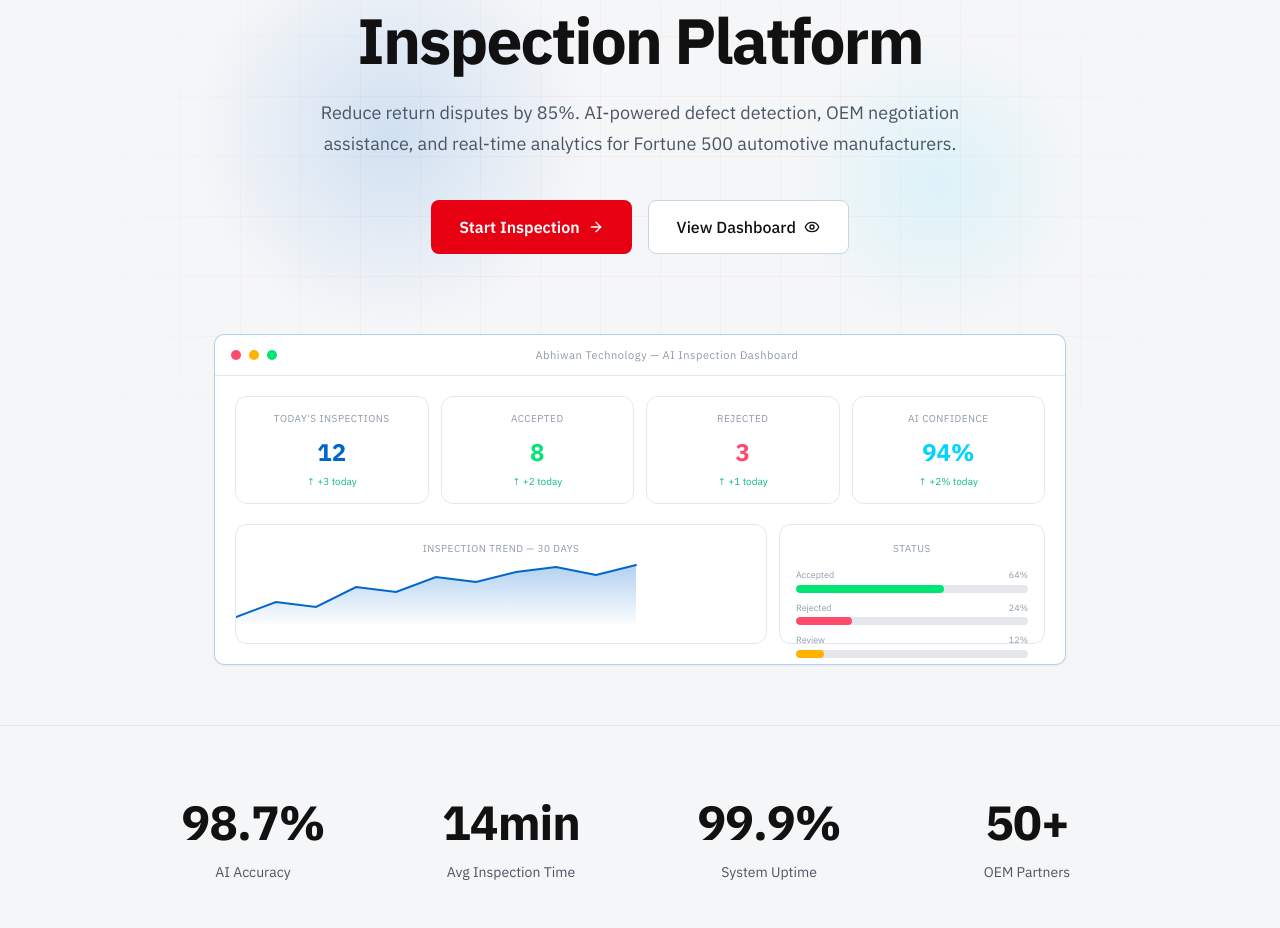
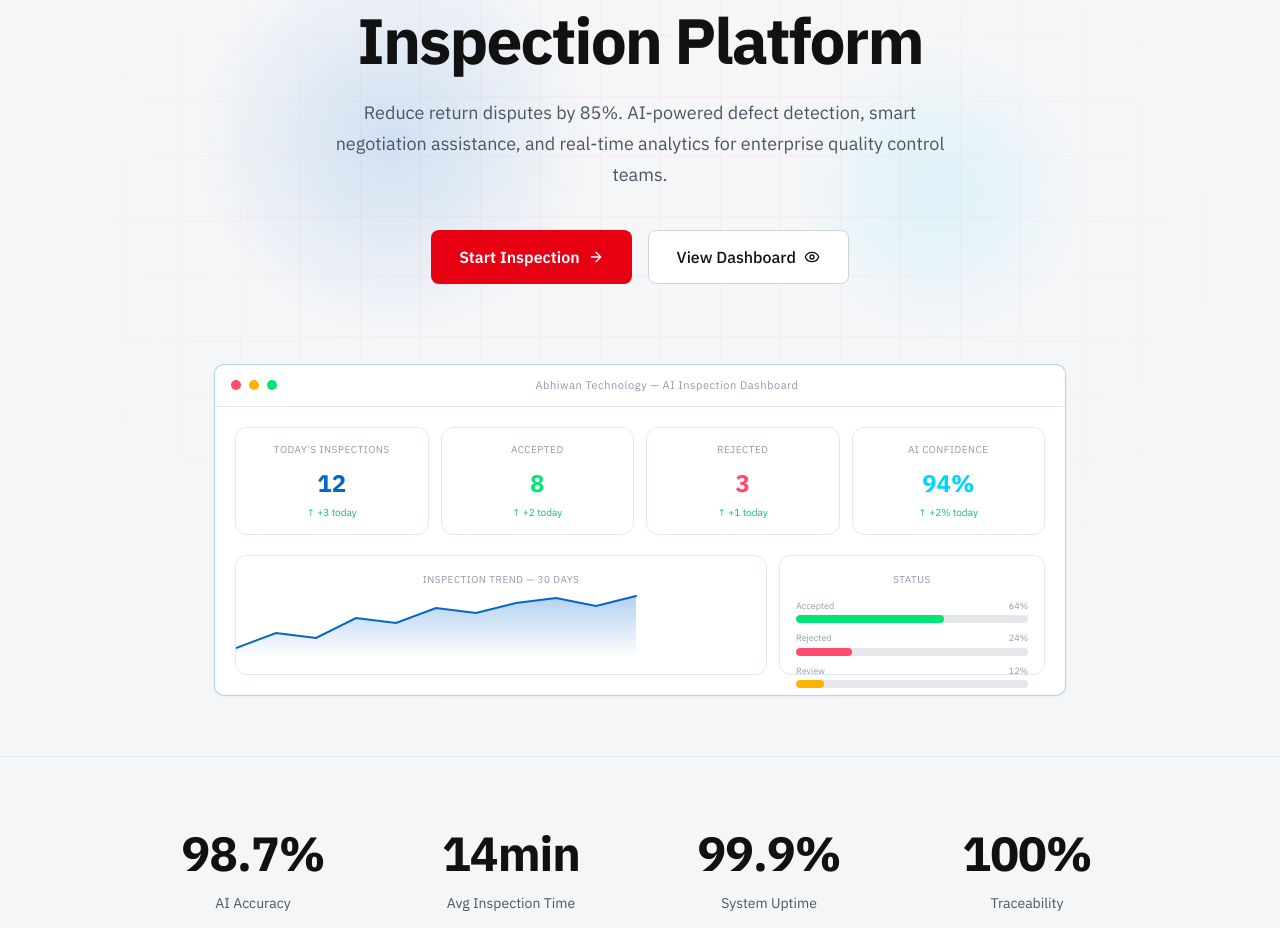
Before and after one commit to vanshikasoni22/mitsubishi-inspectionBOT, a Next.js app in the folder frontend/: page / in a window 1280 px wide. Shown: the part 264-1192 px from the top of the page. Built offline with nearby package versions, Linux system fonts and the light colour scheme; no server answers.

Commit message:
refactor: remove 50+ OEM Partners stat and remaining OEM references from landing page, login page, and admin panel

```diff
--- a/frontend/src/app/(dashboard)/admin/page.tsx
+++ b/frontend/src/app/(dashboard)/admin/page.tsx
@@ -145,7 +145,7 @@ export default function AdminPanelPage() {
         <div className="tabs" style={{ marginBottom: 24, width: 'fit-content' }}>
           {[
             { id: 'users', label: 'User Management', icon: Users },
-            { id: 'oems', label: 'OEM Partners', icon: Building },
+            { id: 'oems', label: 'Client Partners', icon: Building },
             { id: 'suppliers', label: 'Suppliers', icon: Truck },
             { id: 'approvals', label: 'Inspection Approvals', icon: Shield },
             { id: 'logs', label: 'Audit Logs', icon: Activity },
@@ -220,10 +220,10 @@ export default function AdminPanelPage() {
           {/* OEM PARTNERS */}
           {activeTab === 'oems' && (
             <div>
-              <div style={{ display: 'flex', justifyContent: 'space-between', alignItems: 'center', marginBottom: 20 }}>
-                <h3 style={{ fontSize: 16, fontWeight: 700 }}>OEM Partners</h3>
+              <div style={{ display: 'flex', alignItems: 'center', justifyContent: 'space-between', marginBottom: 16 }}>
+                <h3 style={{ fontSize: 16, fontWeight: 700 }}>Client Partners</h3>
                 <button onClick={() => setOemFormOpen(true)} className="btn-primary" style={{ padding: '8px 16px', fontSize: 13 }}>
-                  <PlusCircle size={14} /> Add OEM
+                  <PlusCircle size={14} /> Add Client Partner
                 </button>
               </div>
 
@@ -557,10 +557,10 @@ export default function AdminPanelPage() {
         {oemFormOpen && (
           <div style={{ position: 'fixed', inset: 0, background: 'rgba(0,0,0,0.6)', display: 'flex', alignItems: 'center', justifyContent: 'center', zIndex: 1000 }}>
             <div className="glass-card" style={{ width: 400, padding: 24, position: 'relative' }}>
-              <h3 style={{ fontSize: 16, fontWeight: 700, marginBottom: 16 }}>Create OEM Partner</h3>
-              <div style={{ display: 'flex', flexDirection: 'column', gap: 12 }}>
+              <h3 style={{ fontSize: 16, fontWeight: 700, marginBottom: 16 }}>Create Client Partner</h3>
+              <div style={{ display: 'flex', flexDirection: 'column', gap: 14 }}>
                 <div>
-                  <label className="label">OEM Name</label>
+                  <label className="label">Client Name</label>
                   <input className="input" type="text" value={oemForm.name} onChange={e => setOemForm({ ...oemForm, name: e.target.value })} />
                 </div>
                 <div>
--- a/frontend/src/app/(dashboard)/inspection/[id]/page.tsx
+++ b/frontend/src/app/(dashboard)/inspection/[id]/page.tsx
@@ -366,7 +366,7 @@ export default function InspectionDetailPage() {
                   <div style={{ marginBottom: 20 }}>
                     <div style={{ fontSize: 12, color: 'var(--text-muted)', marginBottom: 12, textTransform: 'uppercase', letterSpacing: '0.05em' }}>Liability Distribution</div>
                     {[
-                      { label: 'OEM Liability', pct: ai.oemLiability, color: '#0066CC' },
+                      { label: 'Manufacturer Liability', pct: ai.oemLiability, color: '#0066CC' },
                       { label: 'Customer Liability', pct: ai.customerLiability, color: '#FFB300' },
                       { label: 'Transport Liability', pct: ai.transportLiability, color: '#00D4FF' },
                     ].map((l, i) => (
@@ -539,7 +539,7 @@ export default function InspectionDetailPage() {
 
             {/* Quick questions */}
             <div style={{ padding: '0 12px 8px', display: 'flex', gap: 6, overflowX: 'auto' }}>
-              {['Why rejected?', 'What caused this?', 'What to tell OEM?', 'Severity level?'].map(q => (
+              {['Why rejected?', 'What caused this?', 'What to present in negotiation?', 'Severity level?'].map(q => (
                 <button key={q} onClick={() => { setChatInput(q); }}
                   style={{ flexShrink: 0, fontSize: 11, padding: '4px 10px', borderRadius: 12, background: 'rgba(0,102,204,0.15)', border: '1px solid rgba(0,102,204,0.25)', color: 'var(--primary-light)', cursor: 'pointer', fontWeight: 600 }}>
                   {q}
--- a/frontend/src/app/login/page.tsx
+++ b/frontend/src/app/login/page.tsx
@@ -81,7 +81,7 @@ export default function LoginPage() {
           {[
             { icon: '🧠', text: 'AI defect detection with 98.7% accuracy' },
             { icon: '📋', text: 'Professional PDF reports with QR codes' },
-            { icon: '💬', text: 'OEM negotiation assistant & talking points' },
+            { icon: '💬', text: 'Smart negotiation assistant & talking points' },
             { icon: '📊', text: 'Real-time analytics and supplier comparison' },
           ].map((f, i) => (
             <motion.div key={i} initial={{ opacity: 0, x: -20 }} animate={{ opacity: 1, x: 0 }} transition={{ delay: 0.3 + i * 0.1 }}
--- a/frontend/src/app/page.tsx
+++ b/frontend/src/app/page.tsx
@@ -9,7 +9,7 @@ import {
 const features = [
   { icon: Brain, title: 'AI Damage Detection', desc: 'Multi-defect detection with bounding boxes and confidence scoring powered by computer vision.', color: '#0066CC' },
   { icon: FileText, title: 'Inspection Reports', desc: 'Professional PDF reports with digital signatures, QR codes, and audit trails.', color: '#00D4FF' },
-  { icon: Zap, title: 'OEM Negotiation', desc: 'AI-powered negotiation assistant with liability attribution and talking points.', color: '#00E676' },
+  { icon: Zap, title: 'Smart Negotiation', desc: 'AI-powered negotiation assistant with liability attribution and talking points.', color: '#00E676' },
   { icon: BarChart3, title: 'Smart Analytics', desc: 'Real-time dashboards with supplier comparison, damage trends, and KPI tracking.', color: '#FFB300' },
   { icon: Shield, title: 'Role-Based Access', desc: 'Granular permissions for Admins, Supervisors, and Inspectors with audit logging.', color: '#BB86FC' },
   { icon: Activity, title: 'Risk Scoring', desc: 'Risk prediction and impact analysis based on defect severity.', color: '#FF4B6B' },
@@ -26,7 +26,7 @@ const stats = [
   { value: '98.7%', label: 'AI Accuracy' },
   { value: '14min', label: 'Avg Inspection Time' },
   { value: '99.9%', label: 'System Uptime' },
-  { value: '50+', label: 'OEM Partners' },
+  { value: '100%', label: 'Traceability' },
 ];
 
 export default function LandingPage() {
@@ -115,8 +115,8 @@ export default function LandingPage() {
             transition={{ delay: 0.4 }}
             style={{ fontSize: 18, color: 'var(--text-secondary)', lineHeight: 1.7, maxWidth: 640, margin: '0 auto 40px' }}
           >
-            Reduce return disputes by 85%. AI-powered defect detection, OEM negotiation assistance,
-            and real-time analytics for Fortune 500 automotive manufacturers.
+            Reduce return disputes by 85%. AI-powered defect detection, smart negotiation assistance,
+            and real-time analytics for enterprise quality control teams.
           </motion.p>
 
           <motion.div
```
